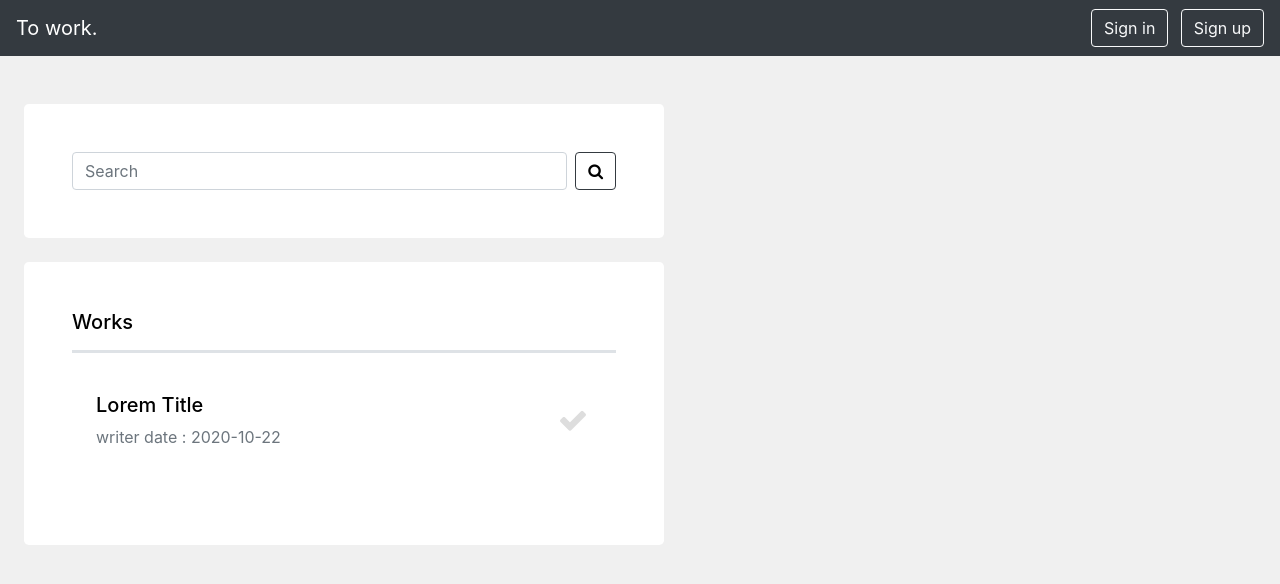
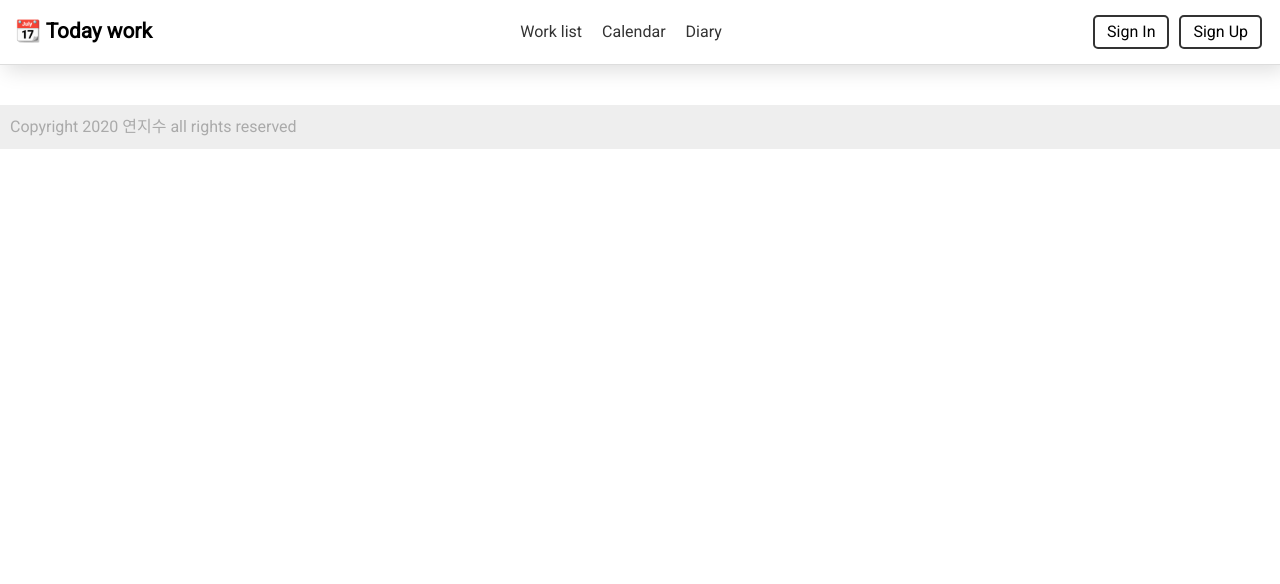
Before and after one commit to cat-ask/TodayWork, a plain HTML site: page index.html in a window 1280 px wide. Drawn offline with Linux system fonts and the light colour scheme.

Commit message:
2020-11-04 작업

```diff
--- a/index.html
+++ b/index.html
@@ -3,7 +3,11 @@
 <head>
     <meta charset="UTF-8">
     <meta name="viewport" content="width=device-width, initial-scale=1.0">
-    <title>To work</title>
+    <title>📆 Today work</title>
+
+    <!-- google font -->
+    <link href="https://fonts.googleapis.com/css2?family=Roboto&display=swap" rel="stylesheet">
+    <!-- /google font -->
 
     <!-- bootstrap -->
     <link rel="stylesheet" href="resource/bootstrap-4.3.1-dist/css/bootstrap.min.css">
@@ -24,51 +28,41 @@
     <!-- /js -->
 
 </head>
-<body class="bg-whitegray">
+<body>
     <div id="wrap">
-
         <!-- header -->
         <header>
+            <div id="logo">📆 Today work</div>
             <!-- nav -->
-            <nav class="navbar bg-dark navbar-dark">
-                <a href="#" class="navbar-brand" id="logo">To work.</a>
-
-                <div class="user-buttons">
-                    <button class="btn btn-outline-light ">Sign in</button>
-                    <button class="btn btn-outline-light ml-2">Sign up</button>
-                </div>
+            <nav>
+                <ul>
+                    <li><a href="#">Work list</a></li>
+                    <li><a href="#">Calendar</a></li>
+                    <li><a href="#">Diary</a></li>
+                </ul>
             </nav>
             <!-- /nav -->
+            <div>
+                <button class="user_btn" id="signIn_btn">Sign In</button>
+                <button class="user_btn" id="signUp_btn">Sign Up</button>
+            </div>
         </header>
         <!-- /header -->
 
         <!-- content -->
-        <div id="content d-flex" class="mt-5">
-            <div class="container bg-white p-5 rounded-lg d-flex justify-content-center w-50 m-4" id="search-form">
-                <form class="d-flex justify-content-between align-items-start w-100">
-                    <input type="text" class="form-control w-100 mr-2" id="search" name="search" placeholder="Search">
-                    <button class="btn btn-outline-dark"><i class="fa fa-search"></i></button>
-                </form>
-            </div>
+        <div id="content">
 
-            <div class="container bg-white p-5 rounded-lg m-4 w-50">
-
-                <h5 class="border-bottom pb-3 border-w-3">Works</h5>
-
-                <div id="work_list" class="mt-4">
-                    <div class="work border-info p-3 pl-4 d-flex justify-content-between mt-3 mb-3">
-                        <div class="work_header">
-                            <h5>Lorem Title</h5>
-                            <p class="text-muted">writer date : 2020-10-22</p>
-                        </div>
-
-                        <div class="circle-10 d-flex justify-content-center align-items-center"><i class="fa fa-check text-gray font-size-30 mt-4 mr-4"></i></div>
-                    </div>
-
-                </div>
-            </div>
         </div>
         <!-- /content -->
+
+        <!-- footer -->
+        <footer>
+            <p id="copyright">Copyright 2020 연지수 all rights reserved</p>
+            <div id="sns">
+
+            </div>
+        </footer>
+        <!-- /footer -->
     </div>
 </body>
 </html>
--- a/resource/css/style.css
+++ b/resource/css/style.css
@@ -1,41 +1,98 @@
 @charset "UTF-8";
-
-/* Default */
+/* default */
 *{
     margin: 0;
     padding: 0;
     color: #000;
+    box-sizing: border-box;
+    font-family: 'Roboto', sans-serif;
 }
 
-.w-80{width: 80%;}
-.w-90{width: 90%;}
+a{text-decoration: none;}
+ul,li{list-style: none;}
 
-.border-w-3{border-width: 3px !important;}
-.border-w-5{border-width: 5px !important;}
-.border-w-7{border-width: 7px !important;}
-.border-w-10{border-width: 10px !important;}
+#wrap{position: relative;}
 
-.bg-gray{background-color: #ddd;}
-.bg-whitegray{background-color: #efefefef;}
-.bg-skyblue{background-color: #A6E2E6;}
-.bg-beige{background-color: #F5E5B0;}
-
-.text-gray{color: #ddd;}
-
-.font-size-10{font-size: 10px;}
-.font-size-20{font-size: 20px;}
-.font-size-30{font-size: 30px;}
-.font-size-40{font-size: 40px;}
-
-.all-text-white *{color: #fff;}
-
-.circle-10{
-    width: 30px;
-    height: 30px;
-    border-radius: 100%;
+/* header */
+header{
+    width: 100%;
+    padding: 15px;
+    border-bottom: 1px solid #ddd;
+    box-shadow: 5px 5px 20px #ddd;
+    display: flex;
+    justify-content: space-between;
+    align-items: center;
 }
 
-.work{
-    border-top-right-radius: 5px;
-    border-bottom-right-radius: 5px;
+#logo{
+    font-size: 1.3rem;
+    font-weight: bold;
 }
+
+/* nav */
+
+nav > ul{
+    margin: 0 10px;
+    display: flex;
+}
+
+nav > ul > li{margin: 0 10px;}
+nav > ul > li > a{
+    color: #333;
+    font-weight: 500;
+    transition: .3s ;
+}
+
+nav > ul > li > a:hover{
+    color: #aaa;
+    text-decoration: none;
+}
+
+/* /nav */
+
+.user_btn{
+    padding: 3px 12px;
+    border: 2px solid #333;
+    border-radius: 5px;
+    background-color: #fff;
+    margin: 0 3px;
+    cursor: pointer;
+    transition: .3s;
+}
+
+.user_btn:hover{
+    background-color: #333;
+    color: #fff;
+}
+
+/* /header */
+
+
+/* content */
+#content{
+    width: 80%;
+    min-width: 450px;
+    padding: 10px;
+    margin: 10px auto;
+}
+/* /content */
+
+/* footer */
+footer{
+    width: 100%;
+    padding: 10px;
+    background-color: #eee;
+    display: flex;
+    justify-content: space-between;
+    align-items: center;
+}
+
+#copyright{
+    color: #aaa;
+    margin: 0;
+}
+
+#sns{
+    display: grid;
+}
+/* /footer */
```
